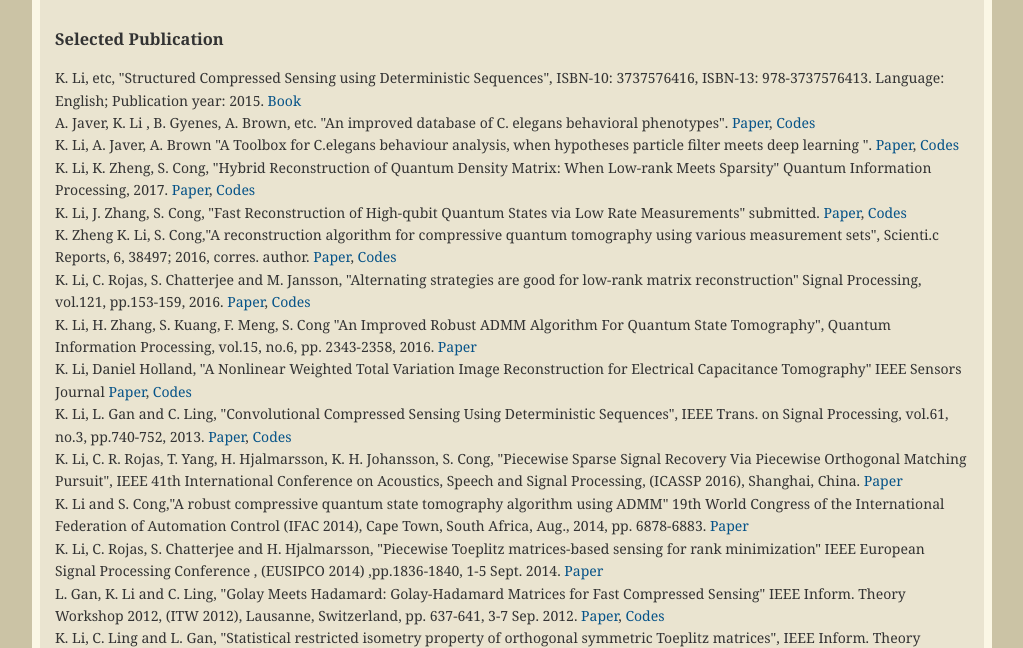
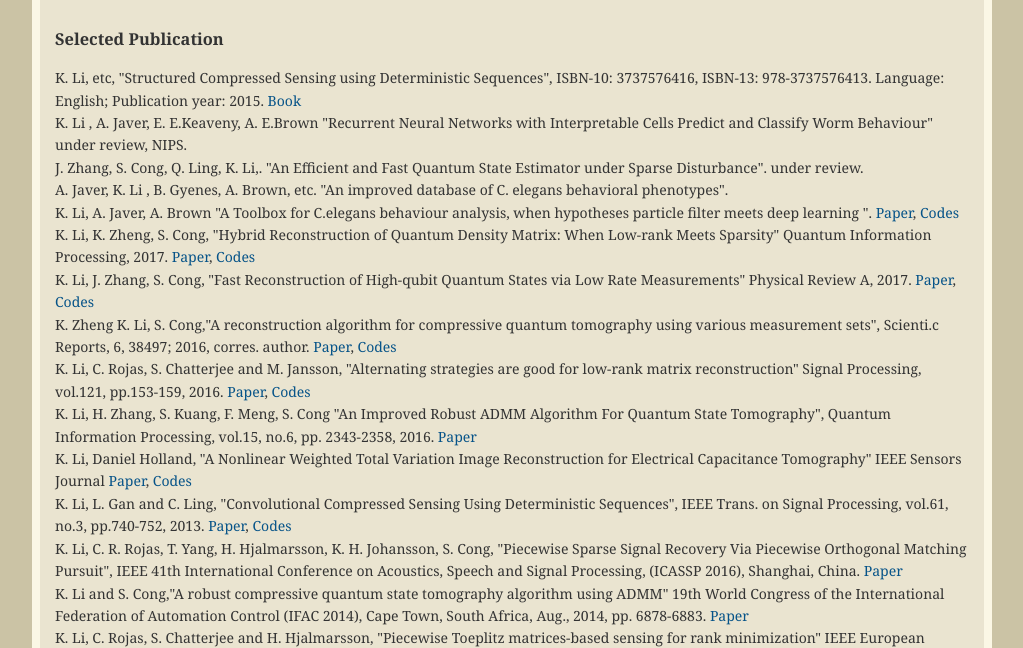
Before and after one commit to KezhiLi/KezhiLi.github.io, a plain HTML site: page page2.html in a window 1280 px wide. Shown: the part 146-794 px from the top of the page, without its empty margins (128-1151 px from the left). Drawn offline with Linux system fonts and the light colour scheme.

Commit message:
update paper list

```diff
--- a/page2.html
+++ b/page2.html
@@ -39,14 +39,18 @@
         	<h3>Selected Publication </h3>
 K. Li, etc, "Structured Compressed Sensing using Deterministic Sequences", ISBN-10: 3737576416,
 ISBN-13: 978-3737576413. Language: English; Publication year: 2015. <a href="https://www.amazon.co.uk/d/cka/Structured-Compressed-Sensing-Using-Deterministic-Sequences-Kezhi/3737576416/ref=sr_1_fkmr2_1?ie=UTF8&qid=1490710039&sr=8-1-fkmr2&keywords=structure+compressed+sensing+using+deterministic+sequences">Book</a><br />
+K. Li , A. Javer, E. E.Keaveny, A. E.Brown "Recurrent Neural Networks with Interpretable
+Cells Predict and Classify Worm Behaviour" under review, NIPS. <br />
+J. Zhang, S. Cong, Q. Ling, K. Li,. "An Efficient and Fast Quantum State Estimator under
+Sparse Disturbance". under review.<br />
 A. Javer, K. Li , B. Gyenes, A. Brown, etc. "An improved database of C. elegans behavioral
-phenotypes". <a href="page2.html">Paper</a>, <a href="page2.html">Codes</a><br />
+phenotypes". <br />
 K. Li, A. Javer, A. Brown "A Toolbox for C.elegans behaviour analysis, when hypotheses
 particle filter meets deep learning ". <a href="page2.html">Paper</a>, <a href="https://github.com/KezhiLi/Tracking_Hypo">Codes</a><br />
 K. Li, K. Zheng, S. Cong,  "Hybrid Reconstruction of Quantum Density Matrix: When
 Low-rank Meets Sparsity"  Quantum Information Processing, 2017. <a href="">Paper</a>, <a href="page2.html">Codes</a><br />
 K. Li, J. Zhang, S. Cong,  "Fast Reconstruction of High-qubit Quantum States via Low
-Rate Measurements" submitted. <a href="https://arxiv.org/abs/1701.03695">Paper</a>, <a href="https://github.com/KezhiLi/Quantum_ADMM">Codes</a><br />
+Rate Measurements" Physical Review A, 2017. <a href="https://arxiv.org/abs/1701.03695">Paper</a>, <a href="https://github.com/KezhiLi/Quantum_ADMM">Codes</a><br />
 K. Zheng K. Li, S. Cong,"A reconstruction algorithm for compressive quantum tomography using various measurement sets", Scienti.c Reports, 6, 38497; 2016, corres. author. <a href="http://www.nature.com/articles/srep38497">Paper</a>, <a href="https://github.com/KezhiLi/Quantum_FixedPoint">Codes</a><br />
 K. Li, C. Rojas, S. Chatterjee and M. Jansson, "Alternating strategies are good for low-rank matrix reconstruction" Signal Processing, vol.121, pp.153-159, 2016. <a href="http://www.sciencedirect.com/science/article/pii/S0165168415003825">Paper</a>, <a href="https://github.com/KezhiLi/AlternatingLowRank">Codes</a><br />
 K. Li, H. Zhang, S. Kuang, F. Meng, S. Cong "An Improved Robust ADMM Algorithm For Quantum State Tomography", Quantum Information Processing, vol.15, no.6, pp.
```
